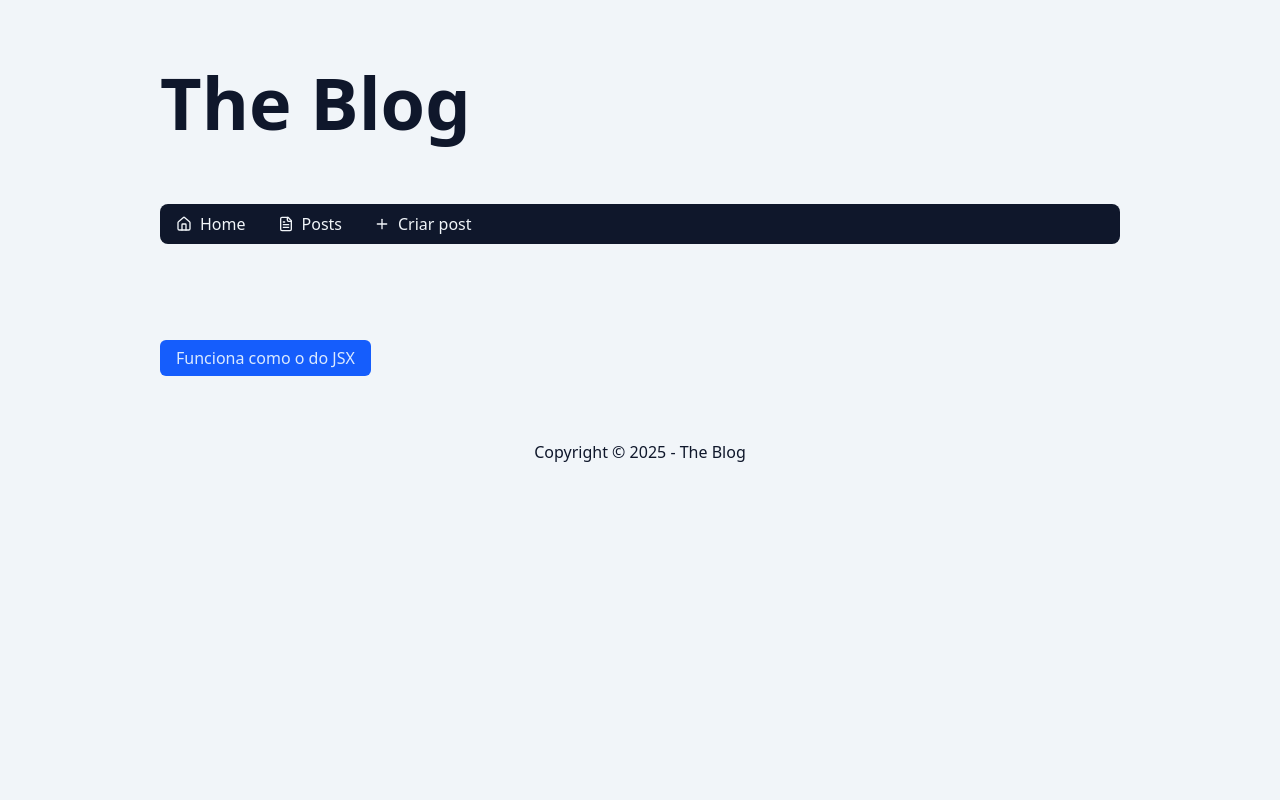
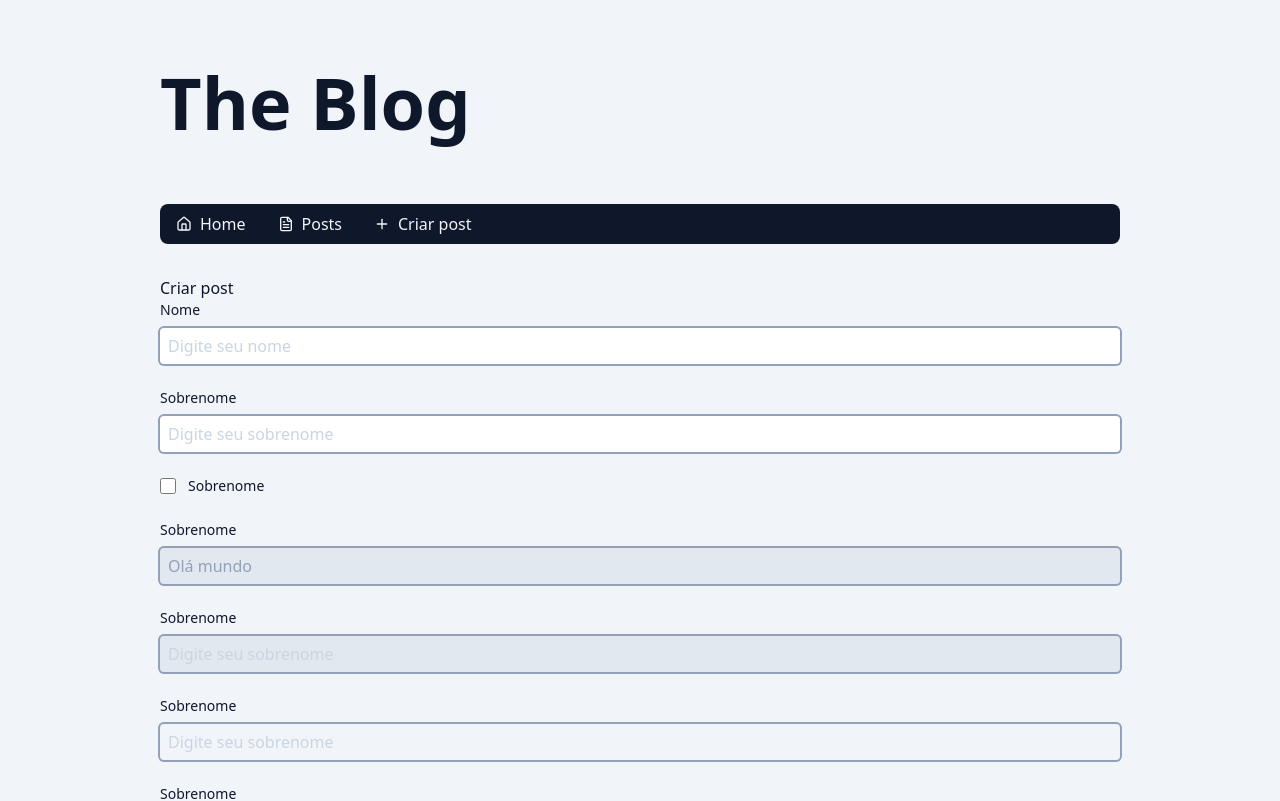
Before and after one commit to diogoantonio98/Blog, a Next.js app: page /admin/post/new in a window 1280 px wide. Shown: the top 801 px of the page. Built offline with nearby package versions, Linux system fonts and the light colour scheme.

Commit message:
didiWork

```diff
--- a/src/app/admin/post/new/page.tsx
+++ b/src/app/admin/post/new/page.tsx
@@ -1,11 +1,12 @@
-import { Button } from "@/components/Button";
+import { ManagePostForm } from "@/components/admin/ManagePostForm";
 
 export const dynamic = 'force-dynamic';
 
 export default async function AdminPostNewPage() {
     return (
-        <div className='py-16'>
-            <Button type='submit'>Funciona como o do JSX</Button>
-        </div>
+        <>
+            <h1>Criar post</h1>
+            <ManagePostForm />
+        </>
     );
 }
--- /dev/null
+++ b/src/components/InputCheckbox/index.tsx
@@ -0,0 +1,35 @@
+import clsx from 'clsx';
+import { useId } from 'react';
+
+type InputCheckboxProps = {
+    labelText?: string;
+    type?: 'checkbox';
+} & React.ComponentProps<'input'>;
+
+export function InputCheckbox({
+    labelText = '',
+    type = 'checkbox',
+    ...props
+}: InputCheckboxProps) {
+    const id = useId();
+
+    return (
+        <div className='flex items-center gap-3'>
+            <input
+                {...props}
+                className={clsx(
+                    'w-4 h-4 outline-none focus:ring-2 focus:ring-blue-500',
+                    props.className,
+                )}
+                id={id}
+                type={type}
+            />
+
+            {labelText && (
+                <label className='text-sm' htmlFor={id}>
+                    {labelText}
+                </label>
+            )}
+        </div>
+    );
+}
--- /dev/null
+++ b/src/components/InputText/index.tsx
@@ -0,0 +1,35 @@
+import clsx from 'clsx';
+import { useId } from 'react';
+
+type InputTextProps = {
+    labelText?: string;
+} & React.ComponentProps<'input'>;
+
+export function InputText({ labelText = '', ...props }: InputTextProps) {
+    const id = useId();
+
+    return (
+        <div className='flex flex-col gap-2'>
+            {labelText && (
+                <label className='text-sm' htmlFor={id}>
+                    {labelText}
+                </label>
+            )}
+            <input
+                {...props}
+                className={clsx(
+                    'bg-white outline-0 text-base/tight',
+                    'ring-2 ring-slate-400 rounded',
+                    'p-2 transition focus:ring-blue-600',
+                    'placeholder-slate-300',
+                    'disabled:bg-slate-200',
+                    'disabled:text-slate-400',
+                    'disabled:placeholder-slate-300',
+                    'read-only:bg-slate-100',
+                    props.className,
+                )}
+                id={id}
+            />
+        </div>
+    );
+}
--- /dev/null
+++ b/src/components/admin/ManagePostForm/index.tsx
@@ -0,0 +1,49 @@
+'use client';
+
+import { Button } from '@/components/Button';
+import { InputCheckbox } from '@/components/InputCheckbox';
+import { InputText } from '@/components/InputText';
+
+export function ManagePostForm() {
+    return (
+        <form action='' className='mb-16'>
+            <div className='flex flex-col gap-6'>
+                <InputText
+                    labelText='Nome'
+                    placeholder='Digite seu nome'
+                    type='password'
+                />
+                <InputText labelText='Sobrenome' placeholder='Digite seu sobrenome' />
+
+                <InputCheckbox labelText='Sobrenome' />
+
+                <InputText
+                    disabled
+                    labelText='Sobrenome'
+                    placeholder='Digite seu sobrenome'
+                    defaultValue='Olá mundo'
+                />
+                <InputText
+                    disabled
+                    labelText='Sobrenome'
+                    placeholder='Digite seu sobrenome'
+                />
+                <InputText
+                    labelText='Sobrenome'
+                    placeholder='Digite seu sobrenome'
+                    readOnly
+                />
+                <InputText
+                    labelText='Sobrenome'
+                    placeholder='Digite seu sobrenome'
+                    defaultValue='Olá mundo'
+                    readOnly
+                />
+
+                <div className='mt-4'>
+                    <Button type='submit'>Enviar</Button>
+                </div>
+            </div>
+        </form>
+    );
+}
```
